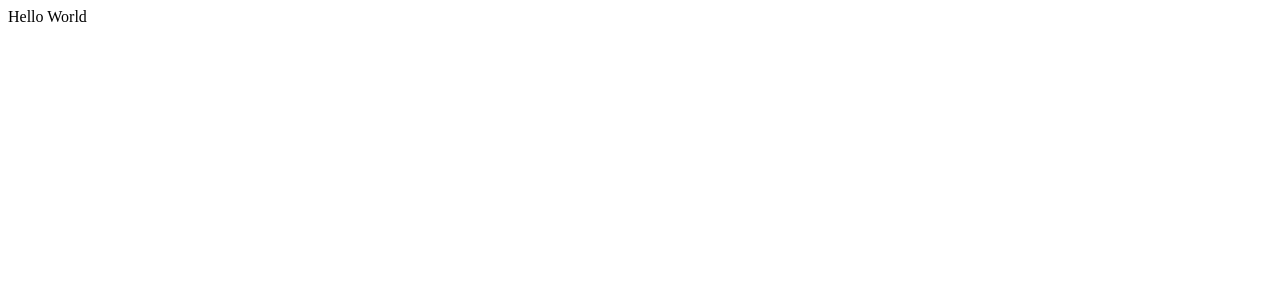
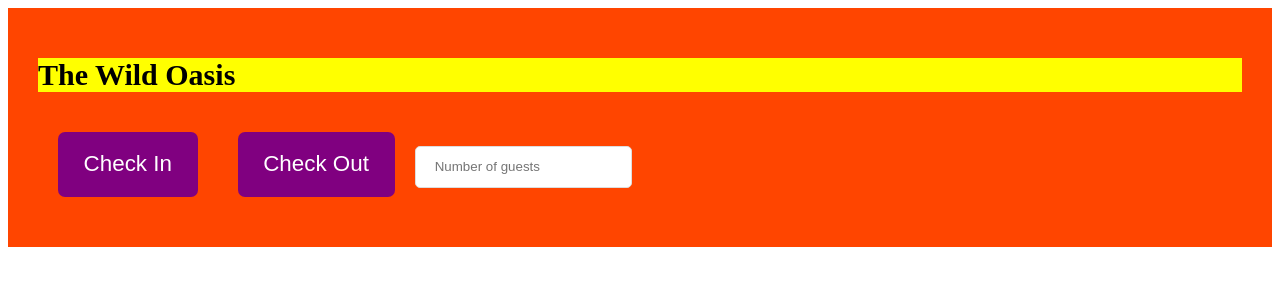
Before and after one commit to saodat-riskiyeva/the-wild-oasis, a React (Vite) app: page / in a window 1280 px wide. Shown: the top 300 px of the page. Built offline with nearby package versions, Linux system fonts and the light colour scheme.

Commit message:
introduction to Styled Components

```diff
--- a/package.json
+++ b/package.json
@@ -14,7 +14,7 @@
     "react-dom": "^18.2.0",
     "react-icons": "^4.8.0",
     "react-router-dom": "^6.11.1",
-    "styled-components": "^5.3.10"
+    "styled-components": "^5.3.11"
   },
   "devDependencies": {
     "@types/react": "^18.0.28",
--- a/src/App.jsx
+++ b/src/App.jsx
@@ -1,5 +1,44 @@
+import styled from "styled-components";
+
+const H1 = styled.h1`
+  font-size: 30px;
+  font-weight: 600;
+  background-color: yellow;
+`;
+
+const Button = styled.button`
+  font-size: 1.4rem;
+  padding: 1.2rem 1.6rem;
+  font-weight: 500;
+  border: none;
+  border-radius: 7px;
+  background-color: purple;
+  color: white;
+  margin: 20px;
+  cursor: pointer;
+`;
+
+const Input = styled.input`
+  border: 1px solid #ddd;
+  border-radius: 5px;
+  padding: 0.8rem 1.2rem;
+`;
+
+const StyledApp = styled.div`
+  background-color: orangered;
+  padding: 30px;
+`;
+
 function App() {
-  return <div>Hello World</div>;
+  return (
+    <StyledApp>
+      <H1>The Wild Oasis</H1>
+      <Button onClick={() => alert("Check in")}> Check In</Button>
+      <Button onClick={() => alert("Check out")}> Check Out</Button>
+
+      <Input type="number" placeholder="Number of guests" />
+    </StyledApp>
+  );
 }
 
 export default App;
```
Also changed, not shown: 1 other file (tests, documents, lock files or other folders).
